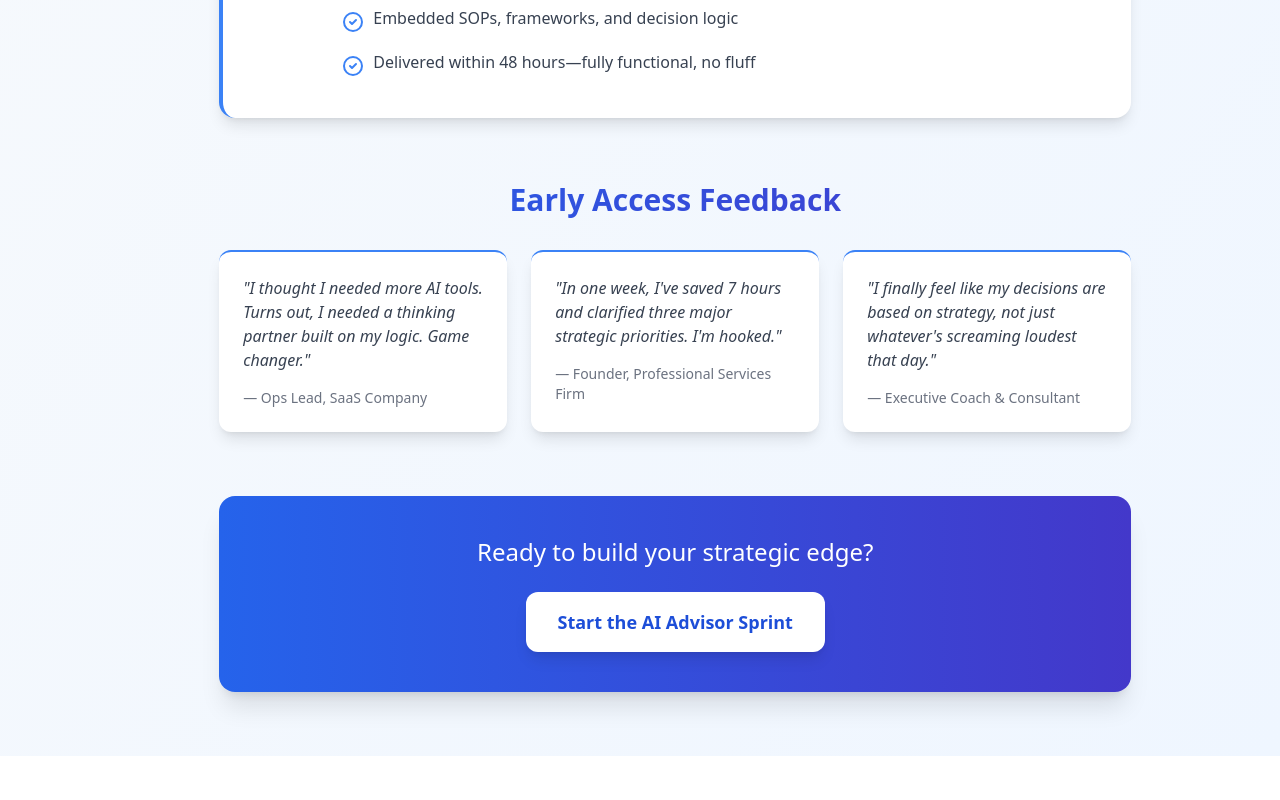
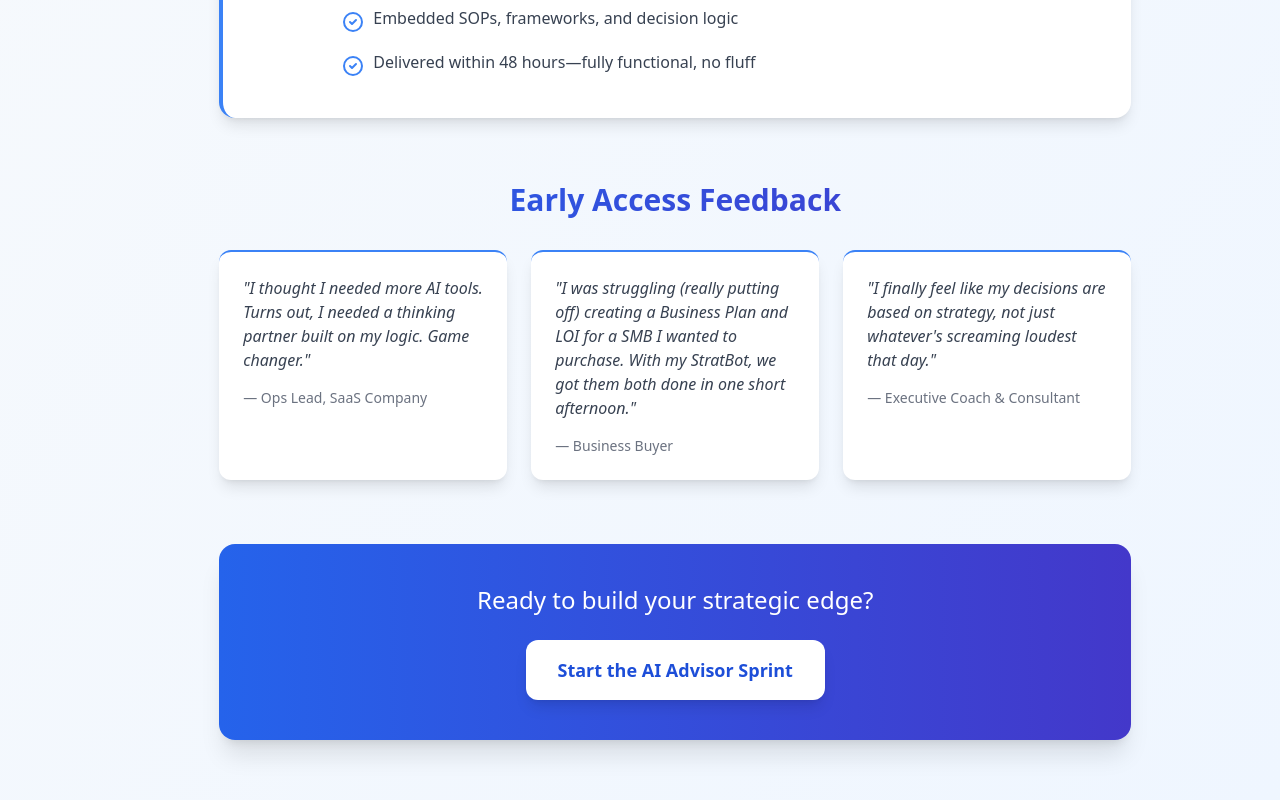
Before and after one commit to TalonAI/stratbot-site, a Next.js app: page / in a window 1280 px wide. Shown: the part 1006-1806 px from the top of the page. Before the commit the page ends 1762 px from the top, so only its background shows below. Built offline with nearby package versions, Linux system fonts and the light colour scheme.

Commit message:
Update landing page and layout

```diff
--- a/components/Layout.js
+++ b/components/Layout.js
@@ -3,8 +3,8 @@ import Link from "next/link"
 export default function Layout({ children }) {
   return (
     <div className="min-h-screen flex bg-gradient-to-br from-slate-50 to-blue-50 text-gray-800">
-      {/* Sidebar */}
-      <aside className="w-64 bg-white shadow-lg p-6 flex flex-col justify-start fixed h-full border-r-4 border-blue-500">
+      {/* Sidebar - increased width from w-64 to w-72 */}
+      <aside className="w-72 bg-white shadow-lg p-6 flex flex-col justify-start fixed h-full border-r-4 border-blue-500">
         <div className="mb-10">
           <Link href="/" className="text-3xl font-extrabold block">
             <span className="bg-clip-text text-transparent bg-gradient-to-r from-blue-600 to-indigo-700">StratBot</span>
@@ -75,7 +75,7 @@ export default function Layout({ children }) {
             href="https://calendly.com/paulmaggio56"
             target="_blank"
             rel="noopener noreferrer"
-            className="text-gray-700 hover:text-blue-600 transition-all duration-200 transform hover:translate-x-1 flex items-center"
+            className="text-gray-700 hover:text-blue-600 transition-all duration-200 transform hover:translate-x-1 flex items-center whitespace-nowrap"
           >
             <svg
               xmlns="http://www.w3.org/2000/svg"
@@ -100,8 +100,8 @@ export default function Layout({ children }) {
         </div>
       </aside>
 
-      {/* Main content */}
-      <div className="flex-1 ml-64">
+      {/* Main content - adjusted margin to match wider sidebar */}
+      <div className="flex-1 ml-72">
         <main className="p-8 max-w-5xl mx-auto">{children}</main>
       </div>
     </div>
--- a/pages/index.js
+++ b/pages/index.js
@@ -105,9 +105,10 @@ export default function Home() {
           </blockquote>
           <blockquote className="bg-white p-6 rounded-xl shadow-lg border-t-2 border-blue-500 hover:shadow-xl transition transform hover:-translate-y-1">
             <p className="text-gray-700 italic">
-              "In one week, I've saved 7 hours and clarified three major strategic priorities. I'm hooked."
+              "I was struggling (really putting off) creating a Business Plan and LOI for a SMB I wanted to purchase.
+              With my StratBot, we got them both done in one short afternoon."
             </p>
-            <footer className="text-sm text-gray-500 pt-4 font-medium">— Founder, Professional Services Firm</footer>
+            <footer className="text-sm text-gray-500 pt-4 font-medium">— Business Buyer</footer>
           </blockquote>
           <blockquote className="bg-white p-6 rounded-xl shadow-lg border-t-2 border-blue-500 hover:shadow-xl transition transform hover:-translate-y-1">
             <p className="text-gray-700 italic">
```
